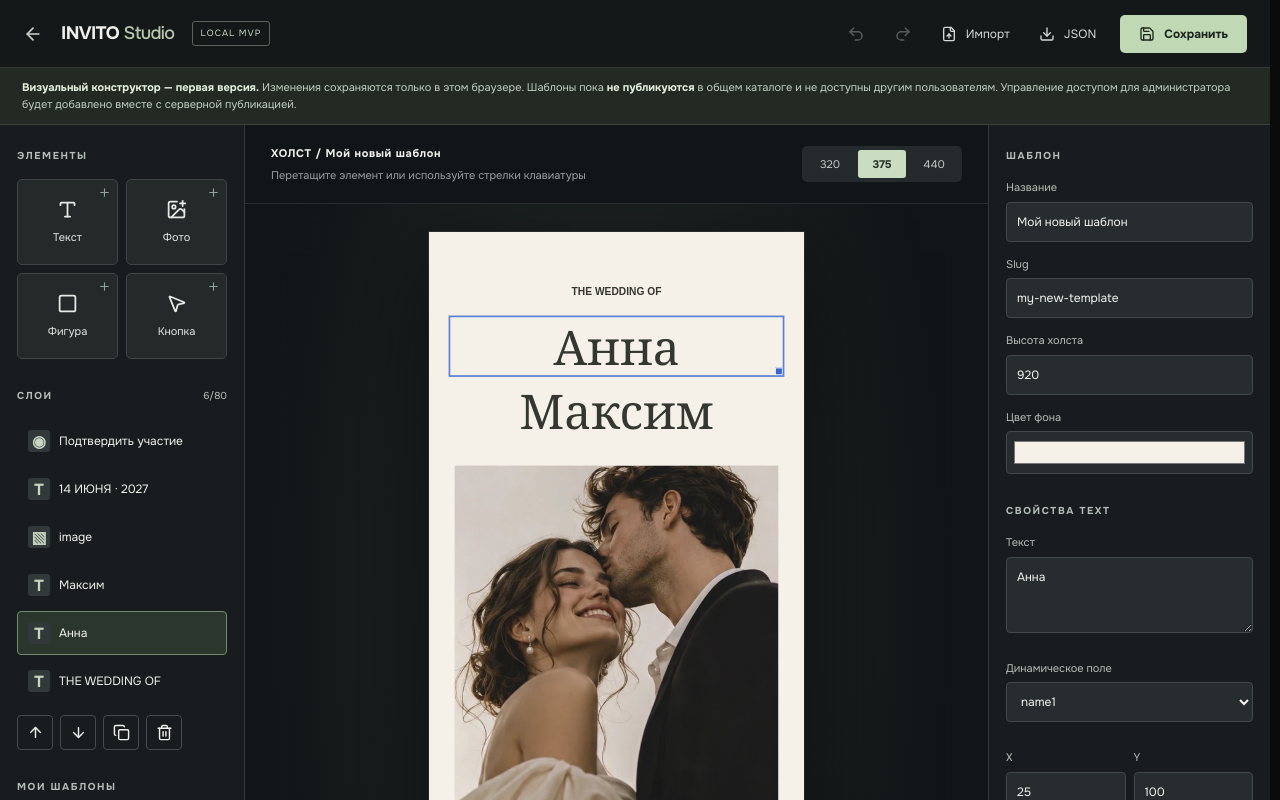
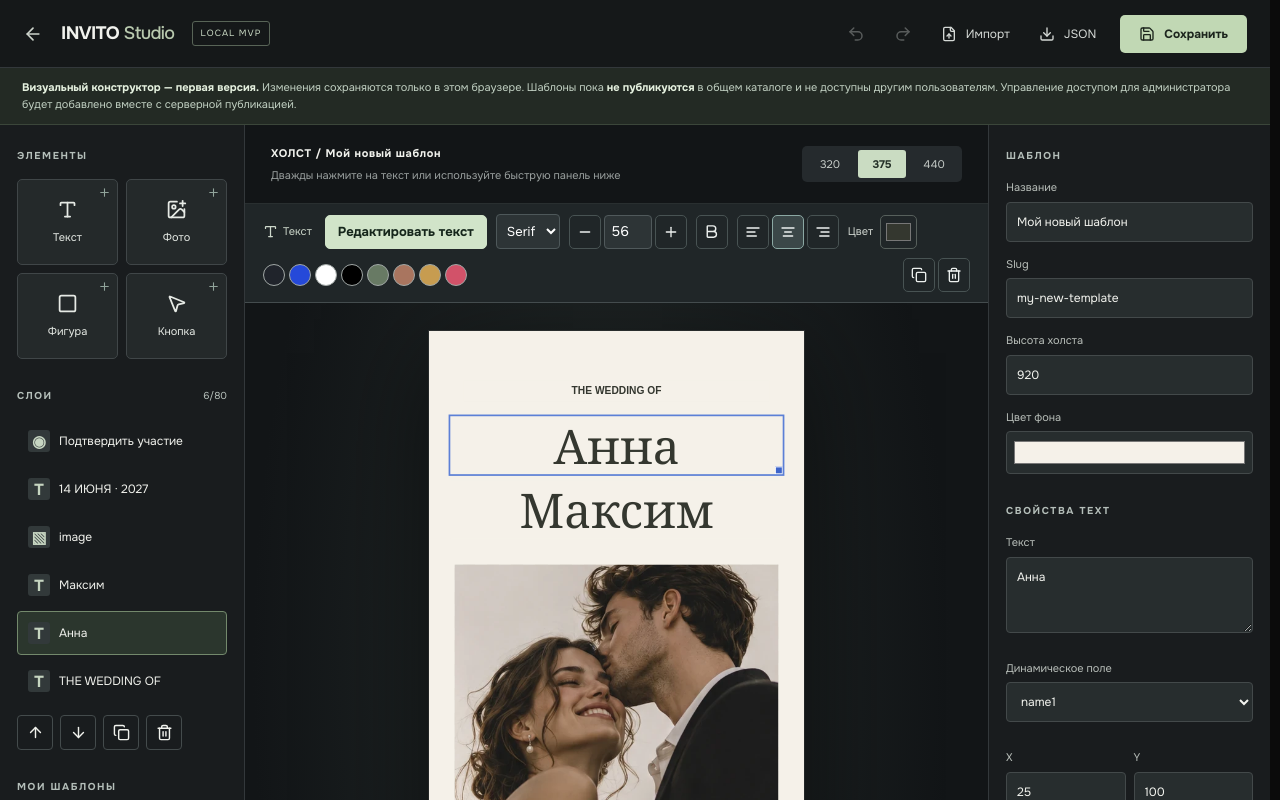
Before and after one commit to akkunov/invito, a Next.js app: page /ru/admin/studio in a window 1280 px wide. Shown: the top 800 px of the page. Built offline with nearby package versions, Linux system fonts and the light colour scheme.

Commit message:
feat(studio): inline text editing and canvas typography controls

```diff
--- /dev/null
+++ b/scripts/test-studio-interactions.mjs
@@ -0,0 +1,15 @@
+import assert from "node:assert/strict";
+import {readFileSync} from "node:fs";
+const read=x=>readFileSync(x,"utf8");
+const studio=read("src/components/studio/template-studio.tsx");
+const canvas=read("src/components/studio/studio-canvas.tsx");
+const bar=read("src/components/studio/studio-text-toolbar.tsx");
+assert.match(studio,/StudioTextToolbar/);
+assert.match(studio,/commitInlineText/);
+assert.match(canvas,/studio-inline-textarea/);
+assert.match(canvas,/onDoubleClick/);
+assert.match(bar,/fontSize/);
+assert.match(bar,/fontFamily/);
+assert.match(bar,/textAlign/);
+assert.match(bar,/type="color"/);
+console.log("PASS: contextual typography and on-canvas text editing wired");
--- a/src/app/studio.css
+++ b/src/app/studio.css
@@ -76,3 +76,23 @@
 @media(max-width:830px){.studio-layout{grid-template-columns:1fr;}.studio-sidebar,.studio-inspector{border:0;border-bottom:1px solid var(--st-border);}.studio-elements{grid-template-columns:repeat(4,1fr);}.studio-layers{max-height:115px;}.studio-workspace{order:-1;}.studio-canvas-scroll{min-height:380px;max-height:680px;}.studio-inspector{display:grid;grid-template-columns:repeat(2,minmax(0,1fr));column-gap:15px;}.studio-inspector>.studio-panel-title{grid-column:1/-1;}.studio-fields{grid-column:1/-1;}.studio-toolbar{padding-inline:12px;}}
 @media(max-width:530px){.studio-toolbar{align-items:flex-start;flex-wrap:wrap;}.studio-toolbar-actions{width:100%;justify-content:space-between;}.studio-toolbar-actions button{padding:9px 5px;}.studio-toolbar-actions button>span{display:none;}.studio-toolbar-actions .studio-save{padding:9px 14px;}.studio-toolbar-actions .studio-save span{display:block;}.studio-workspace-head{flex-wrap:wrap;}.studio-canvas-scroll{padding:20px 6px;}.studio-canvas-hint{font-size:10px;}.studio-elements{grid-template-columns:repeat(4,1fr);}.studio-elements button{min-height:72px;}.studio-elements button>span{font-size:9px;}}
 @media(prefers-reduced-motion:reduce){.studio *{transition-duration:.01ms!important;animation:none!important;}}
+
+/* Contextual formatting: visible next to the work, with touch-sized controls. */
+.studio-context-toolbar{width:100%;min-height:62px;padding:10px 18px;display:flex;align-items:center;justify-content:flex-start;gap:9px;flex-wrap:wrap;background:#202628;border-bottom:1px solid #444c4e;position:sticky;top:0;z-index:8}
+.studio-context-name{display:flex;gap:5px;align-items:center;color:#cdd8cb;font-size:11px;margin-right:4px}
+.studio-context-toolbar button{min-width:32px;min-height:34px;border:1px solid #485353;border-radius:5px;display:flex;justify-content:center;align-items:center;color:#edf1ef}
+.studio-context-toolbar button:hover,.studio-context-toolbar button.is-on,.studio-context-toolbar button[aria-pressed=true]{background:#3b4748;border-color:#8ba8a3}
+.studio-context-toolbar .studio-context-edit{padding:0 12px;color:#15261b;background:#d1e4c9;border-color:#d1e4c9;font-weight:700;white-space:nowrap}
+.studio-context-select select{min-height:35px;max-width:88px;color:#fff;background:#2d3436;border:1px solid #4e585a;border-radius:4px;padding:5px 6px}
+.studio-context-size,.studio-context-align,.studio-context-actions{display:flex;align-items:center;gap:3px}
+.studio-context-size input{color:#fff;background:#2d3436;border:1px solid #50595b;border-radius:4px;text-align:center;width:48px;min-height:34px;font-size:14px}
+.studio-context-color{display:flex;gap:7px;align-items:center;font-size:11px;color:#cfd5cf}
+.studio-context-color input{width:37px;height:34px;border:1px solid #57605c;border-radius:5px;background:transparent;padding:3px;cursor:pointer}
+.studio-context-swatches{display:flex;align-items:center;gap:4px}
+.studio-context-swatches button{width:22px;min-width:22px;height:22px;min-height:22px;border-radius:50%;border:1px solid #a0a7a5}
+.studio-context-swatches button[aria-pressed=true]{outline:2px solid #a9c6ee;outline-offset:2px}
+.studio-context-actions{margin-left:auto}
+.studio-inline-textarea{display:block;width:100%;height:100%;min-height:0;resize:none;outline:2px solid #2549d9;border:0;padding:4px;background:rgba(255,255,255,.9);font:inherit;line-height:inherit;color:inherit;text-align:inherit;white-space:pre-wrap;user-select:text;touch-action:auto}
+.studio-render-node:has(.studio-inline-textarea){overflow:visible}
+@media(max-width:830px){.studio-context-toolbar{padding:9px;gap:8px;position:relative}.studio-context-actions{margin-left:0}}
+@media(max-width:530px){.studio-context-toolbar{flex-wrap:nowrap;overflow-x:auto;justify-content:flex-start;scrollbar-width:thin;overscroll-behavior-inline:contain}.studio-context-toolbar>*{flex:none}.studio-context-toolbar .studio-context-edit{min-height:42px}.studio-context-toolbar button{min-width:40px;min-height:40px}.studio-context-swatches button{min-width:24px;min-height:24px}.studio-context-size input{min-height:40px}}
--- a/src/components/studio/studio-canvas.tsx
+++ b/src/components/studio/studio-canvas.tsx
@@ -1,24 +1,31 @@
 "use client";
 
 import Image from "next/image";
-import type { CSSProperties, KeyboardEvent, PointerEvent } from "react";
+import { useEffect, useRef, useState, type CSSProperties, type KeyboardEvent, type PointerEvent } from "react";
 import { demoBindings, type StudioElement, type StudioTemplate } from "@/features/studio/studio.schema";
 
 function elementText(el: StudioElement) {
   return el.binding === "none" ? el.text : demoBindings[el.binding];
 }
 
-export function StudioCanvas({template,selectedId,onSelect,onMove,editable=true,viewport=440}:{
+export function StudioCanvas({template,selectedId,onSelect,onMove,editingId,onBeginEdit,onCommitText,onCancelEdit,editable=true,viewport=440}:{
   template:StudioTemplate;
   selectedId?:string|null;
   onSelect?:(id:string)=>void;
   onMove?:(id:string,x:number,y:number)=>void;
+  editingId?:string|null;
+  onBeginEdit?:(id:string)=>void;
+  onCommitText?:(id:string,value:string)=>void;
+  onCancelEdit?:()=>void;
   editable?:boolean;
   viewport?:number;
 }) {
   const scale=viewport/440;
+  const editorRef=useRef<HTMLTextAreaElement>(null);
+  const [draft,setDraft]=useState("");
+  useEffect(()=>{if(!editingId)return;setDraft(template.elements.find(x=>x.id===editingId)?.text??"");requestAnimationFrame(()=>{editorRef.current?.focus();editorRef.current?.select()}); /* eslint-disable-next-line react-hooks/exhaustive-deps */ },[editingId]);
   function handlePointerDown(event:PointerEvent<HTMLDivElement>,node:StudioElement){
-    if(!editable||!onMove||!onSelect||event.button!==0)return;
+    if(!editable||!onMove||!onSelect||event.button!==0||editingId===node.id)return;
     const originX=event.clientX,originY=event.clientY;
     const initialX=node.x,initialY=node.y;
     const target=event.currentTarget;
@@ -39,7 +46,7 @@ export function StudioCanvas({template,selectedId,onSelect,onMove,editable=true,
     target.addEventListener("pointercancel",finish);
   }
   function handleKey(event:KeyboardEvent<HTMLDivElement>,node:StudioElement){
-    if(!editable||!onMove||!onSelect)return;
+    if(!editable||!onMove||!onSelect||editingId===node.id)return;
     const delta=event.shiftKey?10:1;
     const movement:Record<string,[number,number]>={ArrowLeft:[-delta,0],ArrowRight:[delta,0],ArrowUp:[0,-delta],ArrowDown:[0,delta]};
     const d=movement[event.key];
@@ -60,9 +67,10 @@ export function StudioCanvas({template,selectedId,onSelect,onMove,editable=true,
           style={style} role={editable?"button":undefined} tabIndex={editable?0:undefined}
           aria-label={editable?`Элемент: ${node.text||node.type}. Стрелки — перемещение`:undefined}
           onClick={editable?()=>onSelect?.(node.id):undefined}
+          onDoubleClick={editable&&(node.type==="text"||node.type==="button")?()=>{onSelect?.(node.id);onBeginEdit?.(node.id)}:undefined}
           onPointerDown={event=>handlePointerDown(event,node)}
           onKeyDown={event=>handleKey(event,node)}>
-          {node.type==="image" ? (node.imageSrc ?
+          {editingId===node.id&&(node.type==="text"||node.type==="button")?<textarea ref={editorRef} className="studio-inline-textarea" maxLength={300} aria-label="Редактировать текст на холсте" value={draft} onChange={e=>setDraft(e.target.value)} onPointerDown={e=>e.stopPropagation()} onClick={e=>e.stopPropagation()} onKeyDown={e=>{e.stopPropagation();if(e.key==="Escape"){e.preventDefault();onCancelEdit?.()}if((e.metaKey||e.ctrlKey)&&e.key==="Enter"){e.preventDefault();onCommitText?.(node.id,draft)}}} onBlur={()=>{if(editingId===node.id)onCommitText?.(node.id,draft)}}/> : node.type==="image" ? (node.imageSrc ?
             <Image src={`${process.env.NEXT_PUBLIC_PAGES_BASE_PATH ?? ""}${node.imageSrc}`} alt="" fill sizes="440px" draggable={false} style={{objectFit:"cover",borderRadius:node.radius}}/> :
             <span className="studio-image-empty">Фото</span>) :
             node.type==="shape"?null:<span>{elementText(node)}</span>}
--- /dev/null
+++ b/src/components/studio/studio-text-toolbar.tsx
@@ -0,0 +1,23 @@
+"use client";
+import { AlignCenter, AlignLeft, AlignRight, Bold, Copy, Minus, Plus, Trash2, Type } from "lucide-react";
+import type { StudioElement } from "@/features/studio/studio.schema";
+const swatches=["#20242B","#2549D9","#FFFFFF","#000000","#687A64","#A9755F","#C79C50","#D25269"];
+export function StudioTextToolbar({element,onChange,onEdit,onDuplicate,onDelete}:{
+ element:StudioElement;onChange:(patch:Partial<StudioElement>)=>void;onEdit:()=>void;onDuplicate:()=>void;onDelete:()=>void;
+}){
+ const isText=element.type==="text"||element.type==="button";
+ const size=(n:number)=>Math.max(8,Math.min(120,element.fontSize+n));
+ return <div className="studio-context-toolbar" role="toolbar" aria-label="Быстрое редактирование элемента">
+  <div className="studio-context-name"><Type size={15}/><span>{isText?"Текст":"Элемент"}</span></div>
+  {isText&&<>
+   <button type="button" className="studio-context-edit" onClick={onEdit}>Редактировать текст</button>
+   <label className="studio-context-select"><span className="sr-only">Шрифт</span><select aria-label="Шрифт" value={element.fontFamily} onChange={e=>onChange({fontFamily:e.target.value as StudioElement["fontFamily"]})}><option value="sans">Sans</option><option value="serif">Serif</option></select></label>
+   <div className="studio-context-size"><button aria-label="Уменьшить шрифт" onClick={()=>onChange({fontSize:size(-2)})}><Minus size={16}/></button><input aria-label="Размер шрифта" type="number" min="8" max="120" value={element.fontSize} onChange={e=>{const n=Number(e.target.value);if(Number.isFinite(n)&&n>=8&&n<=120)onChange({fontSize:n})}}/><button aria-label="Увеличить шрифт" onClick={()=>onChange({fontSize:size(2)})}><Plus size={16}/></button></div>
+   <button className={element.fontWeight==="700"?"is-on":""} onClick={()=>onChange({fontWeight:element.fontWeight==="700"?"400":"700"})} aria-label="Полужирный" aria-pressed={element.fontWeight==="700"}><Bold size={17}/></button>
+   <div className="studio-context-align" aria-label="Выравнивание">{([{v:"left",icon:AlignLeft,label:"Слева"},{v:"center",icon:AlignCenter,label:"По центру"},{v:"right",icon:AlignRight,label:"Справа"}] as const).map(item=><button key={item.v} aria-label={item.label} aria-pressed={element.textAlign===item.v} onClick={()=>onChange({textAlign:item.v})}><item.icon size={16}/></button>)}</div>
+   <label className="studio-context-color"><span>Цвет</span><input aria-label="Выбрать цвет текста" type="color" value={element.color} onChange={e=>onChange({color:e.target.value})}/></label>
+   <div className="studio-context-swatches" aria-label="Быстрые цвета">{swatches.map(c=><button key={c} title={c} aria-label={`Цвет ${c}`} onClick={()=>onChange({color:c})} style={{background:c}} aria-pressed={element.color.toLowerCase()===c.toLowerCase()}/>)}</div>
+  </>}
+  <div className="studio-context-actions"><button title="Копировать" aria-label="Дублировать элемент" onClick={onDuplicate}><Copy size={16}/></button><button title="Удалить" aria-label="Удалить элемент" onClick={onDelete}><Trash2 size={16}/></button></div>
+ </div>;
+}
--- a/src/components/studio/template-studio.tsx
+++ b/src/components/studio/template-studio.tsx
@@ -4,6 +4,7 @@ import { useEffect, useRef, useState } from "react";
 import Link from "next/link";
 import { ArrowDown, ArrowLeft, ArrowUp, Copy, Download, FileUp, ImagePlus, Plus, Redo2, RotateCcw, Save, Trash2, Type, Undo2, Square, MousePointer2, Smartphone, Monitor, Move } from "lucide-react";
 import { StudioCanvas } from "@/components/studio/studio-canvas";
+import { StudioTextToolbar } from "@/components/studio/studio-text-toolbar";
 import { createElement, starterTemplate, studioTemplateSchema, type StudioElement, type StudioElementType, type StudioTemplate } from "@/features/studio/studio.schema";
 import type { Locale } from "@/i18n/locales";
 
@@ -20,6 +21,7 @@ function downloadJson(data:unknown,name:string){
 export function TemplateStudio({locale}:{locale:Locale}){
   const [template,setTemplate]=useState<StudioTemplate>(starterTemplate);
   const [selectedId,setSelectedId]=useState<string|null>("name-one");
+  const [editingId,setEditingId]=useState<string|null>(null);
   const [viewport,setViewport]=useState<320|375|440>(375);
   const [saved,setSaved]=useState<string[]>([]);
   const [message,setMessage]=useState("");
@@ -27,7 +29,7 @@ export function TemplateStudio({locale}:{locale:Locale}){
   const [undo,setUndo]=useState<StudioTemplate[]>([]);
   const [redo,setRedo]=useState<StudioTemplate[]>([]);
   const fileRef=useRef<HTMLInputElement>(null);
-  const dragRef=useRef<{original:StudioTemplate;lastMove:number}|null>(null);
+
   const ru=locale==="ru";
   useEffect(()=>{
     try{
@@ -52,6 +54,18 @@ export function TemplateStudio({locale}:{locale:Locale}){
     if(!selectedId)return;
     change({...template,elements:template.elements.map(el=>el.id===selectedId?{...el,...patch}:el)});
   }
+  function beginTextEdit(id:string){
+    setSelectedId(id);
+    const node=template.elements.find(el=>el.id===id);
+    if(!node)return;
+    if(node.binding!=="none"){setMessage("Текст привязан к переменной. Отключите привязку в панели свойств, чтобы изменить его на холсте.");return;}
+    setEditingId(id);
+  }
+  function commitInlineText(id:string,text:string){
+    setEditingId(null);
+    if(template.elements.find(el=>el.id===id)?.text===text)return;
+    change({...template,elements:template.elements.map(el=>el.id===id?{...el,text}:el)});
+  }
   function moveNode(id:string,x:number,y:number){
     const current=template.elements.find(el=>el.id===id);
     if(!current||current.x===x&&current.y===y)return;
@@ -65,6 +79,7 @@ export function TemplateStudio({locale}:{locale:Locale}){
     change({...template,elements:[...template.elements,element]});setSelectedId(element.id);
   }
   function remove(){
+    setEditingId(null);
     if(!selectedId)return;
     change({...template,elements:template.elements.filter(el=>el.id!==selectedId)});setSelectedId(null);
   }
@@ -153,8 +168,9 @@ export function TemplateStudio({locale}:{locale:Locale}){
         <div className="studio-saved">{saved.length===0?<p>Нет сохранённых шаблонов</p>:saved.map(key=><button key={key} onClick={()=>load(key)}>{key}</button>)}</div>
       </aside>
       <section className="studio-workspace" aria-label="Холст шаблона">
-        <div className="studio-workspace-head"><div><span>ХОЛСТ / {template.name}</span><small>Перетащите элемент или используйте стрелки клавиатуры</small></div><div className="studio-viewport-choices">{([320,375,440] as const).map(value=><button key={value} aria-pressed={viewport===value} onClick={()=>setViewport(value)}>{value}</button>)}</div></div>
-        <div className="studio-canvas-scroll"><StudioCanvas template={template} selectedId={selectedId} onSelect={setSelectedId} onMove={moveNode} viewport={viewport}/></div>
+        <div className="studio-workspace-head"><div><span>ХОЛСТ / {template.name}</span><small>Дважды нажмите на текст или используйте быструю панель ниже</small></div><div className="studio-viewport-choices">{([320,375,440] as const).map(value=><button key={value} aria-pressed={viewport===value} onClick={()=>setViewport(value)}>{value}</button>)}</div></div>
+        {selected&&<StudioTextToolbar element={selected} onChange={changeNode} onEdit={()=>beginTextEdit(selected.id)} onDuplicate={duplicate} onDelete={remove}/>}
+        <div className="studio-canvas-scroll"><StudioCanvas template={template} selectedId={selectedId} onSelect={id=>{setSelectedId(id)}} onMove={moveNode} editingId={editingId} onBeginEdit={beginTextEdit} onCommitText={commitInlineText} onCancelEdit={()=>setEditingId(null)} viewport={viewport}/></div>
         <p className="studio-canvas-hint"><Move size={15}/> Холст рассчитан на 440 px. Кнопки 320/375/440 меняют масштаб превью.</p>
       </section>
       <aside className="studio-inspector" aria-label="Свойства">
```
Also changed, not shown: 1 other file (tests, documents, lock files or other folders).
